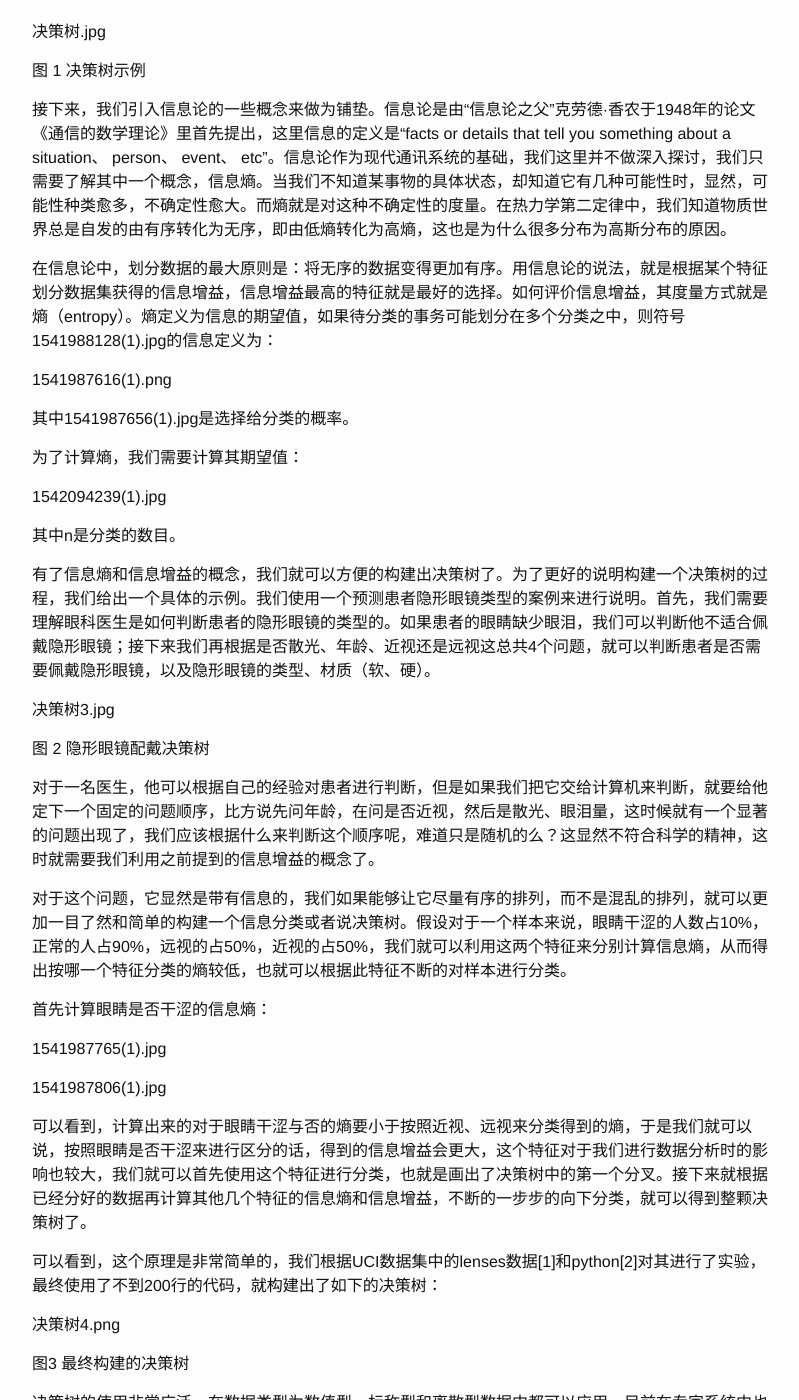
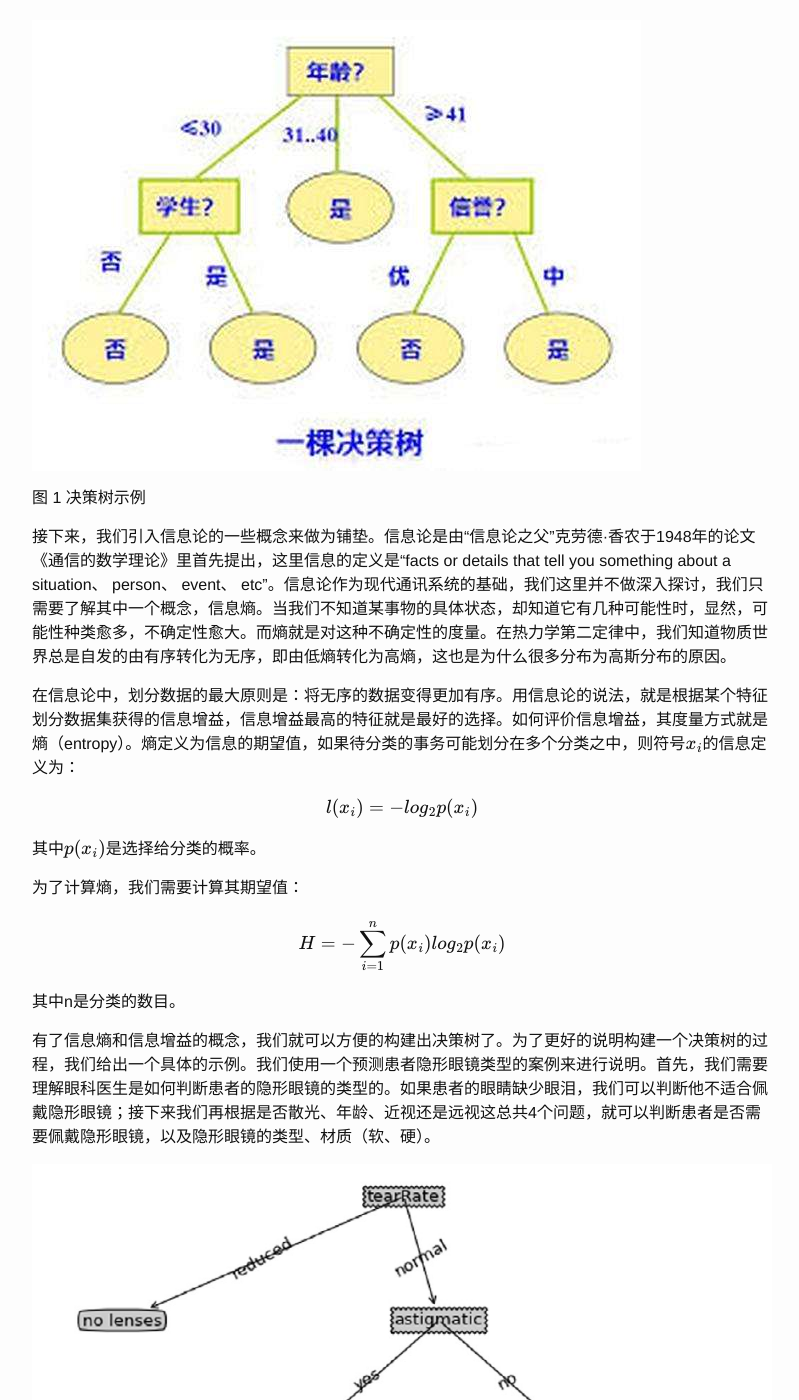
Before and after one commit to daoiist/daoiist.github.io, a Jekyll site: the page built from _posts/2018-11-13-决策树.md, in a window 1280 px wide and 1400 px high, scrolled down 293 px. Shown: the whole window, without its empty margins (238-1037 px from the left). Built offline with Jekyll 4.4.1, drawn with Linux system fonts in a browser that asks for light colours; formulas are drawn with MathJax 3; some of the changed text lies outside the part shown.

Commit message:
notation

```diff
--- a/_posts/2018-11-13-决策树.md
+++ b/_posts/2018-11-13-决策树.md
@@ -9,27 +9,27 @@ title: 决策树
 
 你是否玩过二十个问题的游戏，游戏的规则很简单：参与游戏的一方在脑海里想某个事物，其他参与者向他提问题，只允许提20个问题，问题的答案也只能用对或错回答。问问题的人通过推断分析，逐步缩小待猜测事物的范围。决策树的工作原理与20个问题类似（如图1），用户输入一系列数据，然后给出游戏的答案。正方形代表判断模块，椭圆形代表终止模块，表示已经得出结论，可以终止运行。
 
-决策树.jpg
+![](/image/决策树.jpg)
 
 图 1 决策树示例
 
 接下来，我们引入信息论的一些概念来做为铺垫。信息论是由“信息论之父”克劳德·香农于1948年的论文《通信的数学理论》里首先提出，这里信息的定义是“facts or details that tell you something about a situation、 person、 event、 etc”。信息论作为现代通讯系统的基础，我们这里并不做深入探讨，我们只需要了解其中一个概念，信息熵。当我们不知道某事物的具体状态，却知道它有几种可能性时，显然，可能性种类愈多，不确定性愈大。而熵就是对这种不确定性的度量。在热力学第二定律中，我们知道物质世界总是自发的由有序转化为无序，即由低熵转化为高熵，这也是为什么很多分布为高斯分布的原因。
 
-在信息论中，划分数据的最大原则是：将无序的数据变得更加有序。用信息论的说法，就是根据某个特征划分数据集获得的信息增益，信息增益最高的特征就是最好的选择。如何评价信息增益，其度量方式就是熵（entropy）。熵定义为信息的期望值，如果待分类的事务可能划分在多个分类之中，则符号1541988128(1).jpg的信息定义为：
+在信息论中，划分数据的最大原则是：将无序的数据变得更加有序。用信息论的说法，就是根据某个特征划分数据集获得的信息增益，信息增益最高的特征就是最好的选择。如何评价信息增益，其度量方式就是熵（entropy）。熵定义为信息的期望值，如果待分类的事务可能划分在多个分类之中，则符号$$ x_i $$的信息定义为：
 
-1541987616(1).png
+$$ l(x_i)=-log_2 p(x_i) $$
 
-其中1541987656(1).jpg是选择给分类的概率。
+其中$$ p(x_i) $$是选择给分类的概率。
 
 为了计算熵，我们需要计算其期望值：
 
-1542094239(1).jpg
+$$ H=-\sum_{i=1}^{n} p(x_i) log_2 p(x_i) $$
 
 其中n是分类的数目。
 
 有了信息熵和信息增益的概念，我们就可以方便的构建出决策树了。为了更好的说明构建一个决策树的过程，我们给出一个具体的示例。我们使用一个预测患者隐形眼镜类型的案例来进行说明。首先，我们需要理解眼科医生是如何判断患者的隐形眼镜的类型的。如果患者的眼睛缺少眼泪，我们可以判断他不适合佩戴隐形眼镜；接下来我们再根据是否散光、年龄、近视还是远视这总共4个问题，就可以判断患者是否需要佩戴隐形眼镜，以及隐形眼镜的类型、材质（软、硬）。
 
-决策树3.jpg
+![](/image/决策树3.jpg)
 
 图 2 隐形眼镜配戴决策树
 
@@ -39,15 +39,15 @@ title: 决策树
 
 首先计算眼睛是否干涩的信息熵：
 
-1541987765(1).jpg
+$$ H(A)=-(0.1 \times log_2 (0.1)+0.9 \times log_2 (0.9))=0.469 $$
 
-1541987806(1).jpg
+$$ H(B)=-(0.5 \times log_2 (0.5)+0.5 \times log_2 (0.5))=1 $$
 
 可以看到，计算出来的对于眼睛干涩与否的熵要小于按照近视、远视来分类得到的熵，于是我们就可以说，按照眼睛是否干涩来进行区分的话，得到的信息增益会更大，这个特征对于我们进行数据分析时的影响也较大，我们就可以首先使用这个特征进行分类，也就是画出了决策树中的第一个分叉。接下来就根据已经分好的数据再计算其他几个特征的信息熵和信息增益，不断的一步步的向下分类，就可以得到整颗决策树了。
 
 可以看到，这个原理是非常简单的，我们根据UCI数据集中的lenses数据[1]和python[2]对其进行了实验，最终使用了不到200行的代码，就构建出了如下的决策树：
 
-决策树4.png
+![](/image/决策树4.png)
 
 图3 最终构建的决策树
 
```
Also changed, not shown: image/决策树.jpg (added), image/决策树3.jpg (added), image/决策树4.png (added).
